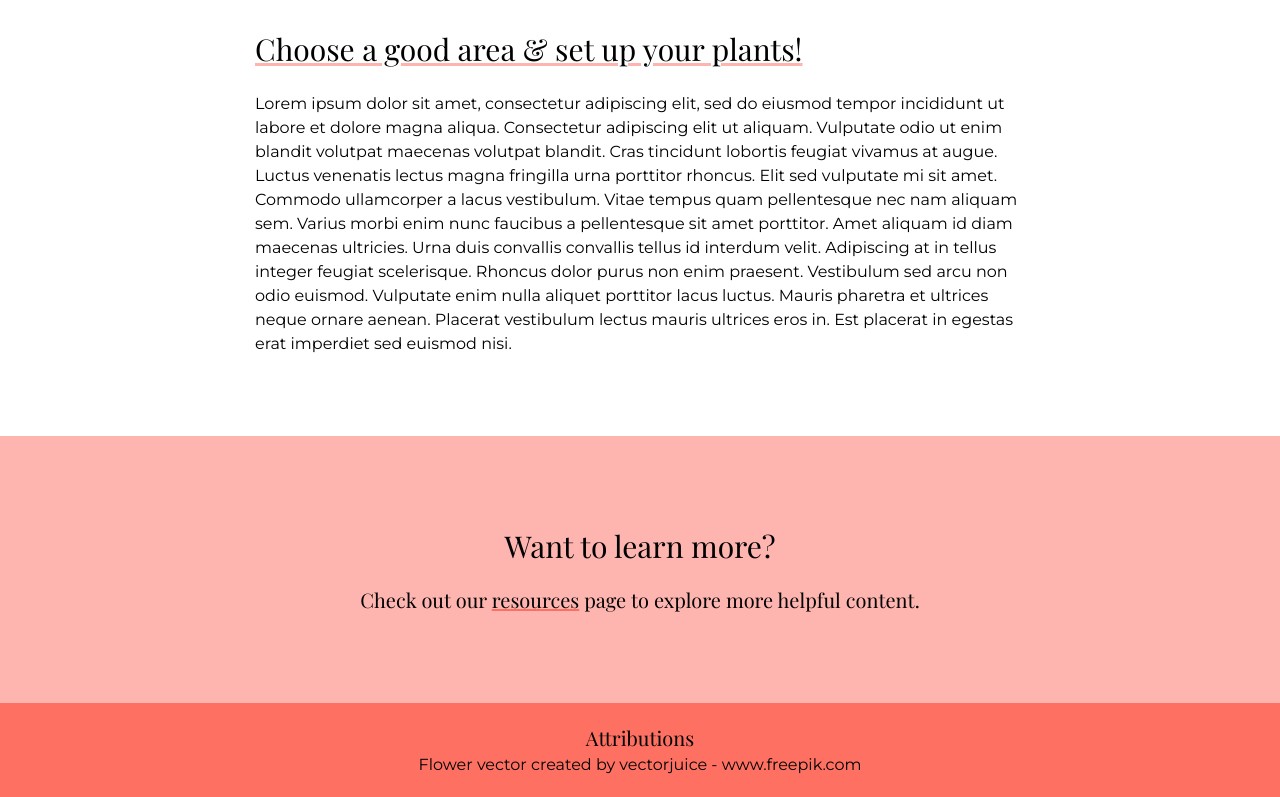
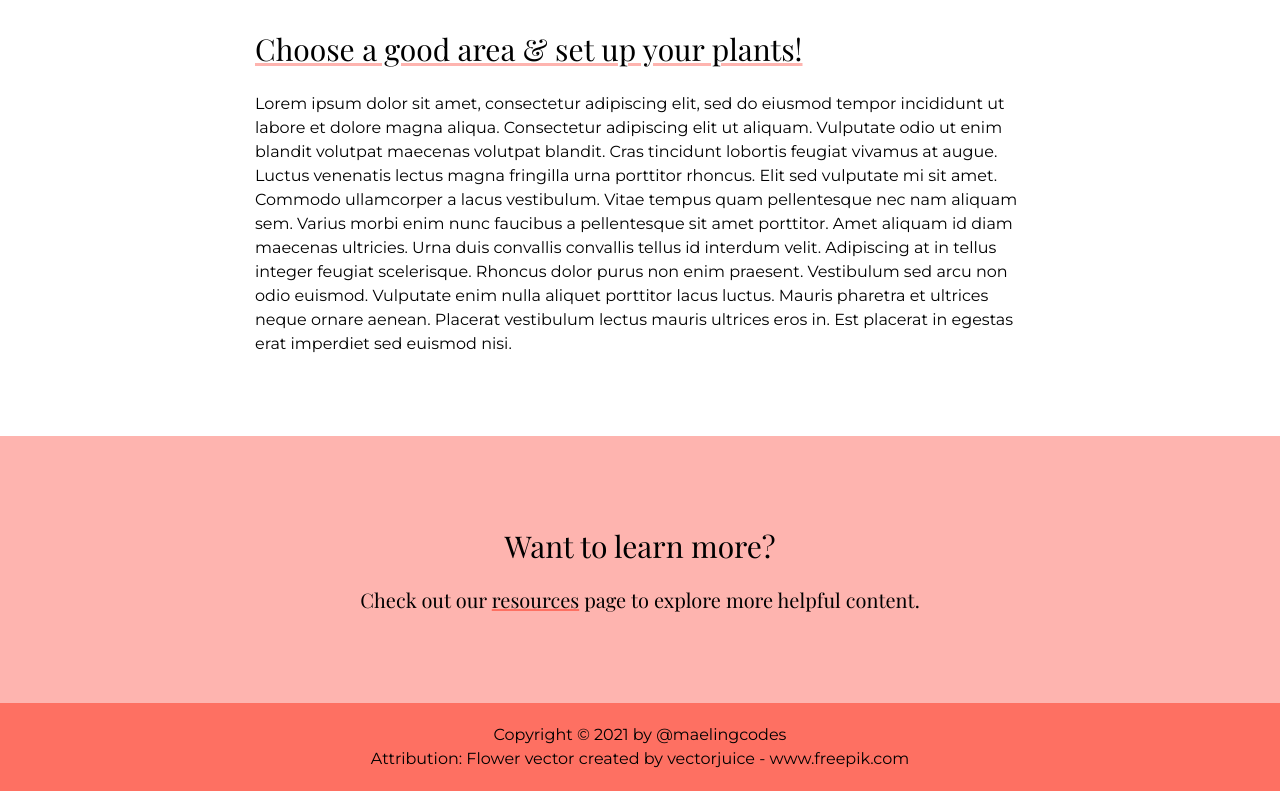
Before and after one commit to maelingmurphy/Container-Gardening-Site, a plain HTML site: page index.html in a window 1280 px wide. Shown: the part 1996-2793 px from the top of the page. Drawn offline with nearby package versions, Linux system fonts and the light colour scheme.

Commit message:
Add copyright info

```diff
--- a/index.html
+++ b/index.html
@@ -67,8 +67,8 @@
         </section>
         <footer>
             <section>
-                <h4>Attributions</h4>
-                <a href="https://www.freepik.com/vectors/flower">Flower vector created by vectorjuice - www.freepik.com</a>
+                <p>Copyright © 2021 by <a href="https://twitter.com/maelingcodes">@maelingcodes</a></p>
+                <p>Attribution: <a href="https://www.freepik.com/vectors/flower">Flower vector created by vectorjuice - www.freepik.com</a></p>
             </section>
         </footer>
     </body>
```
